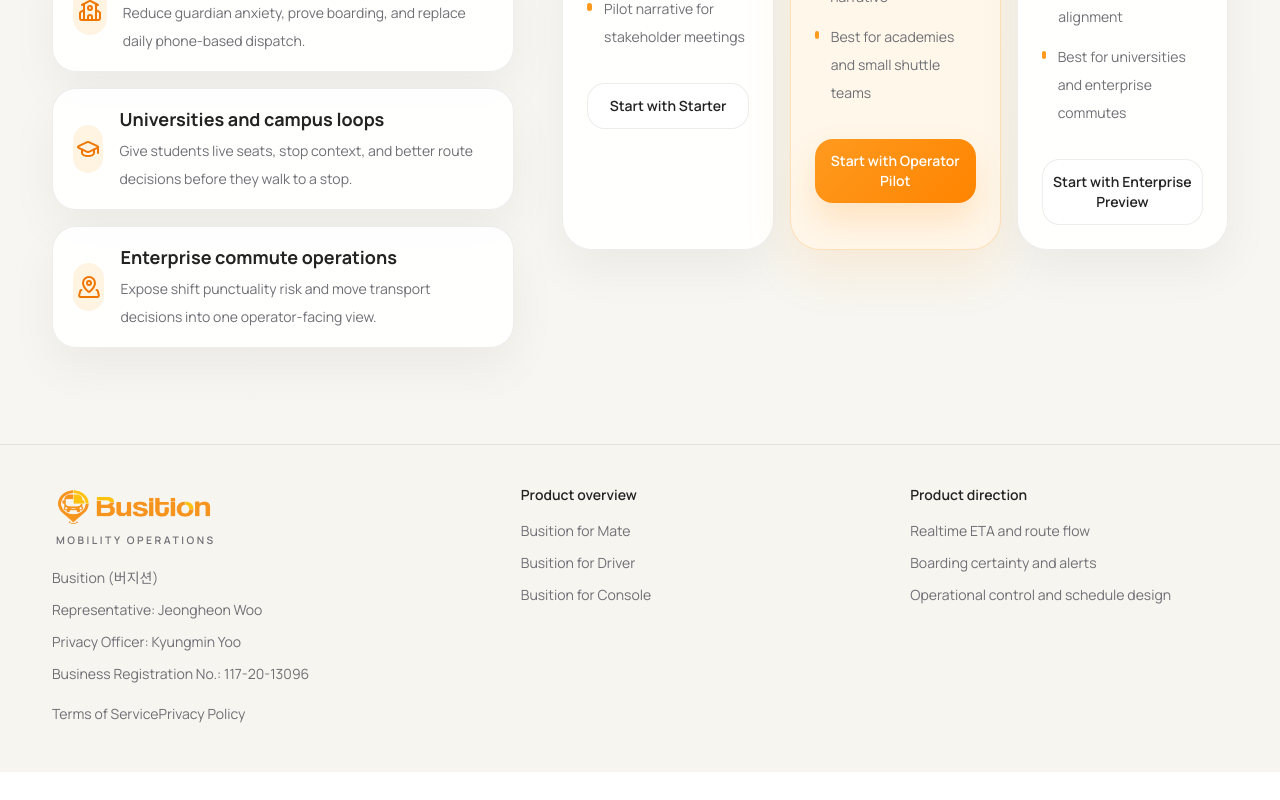
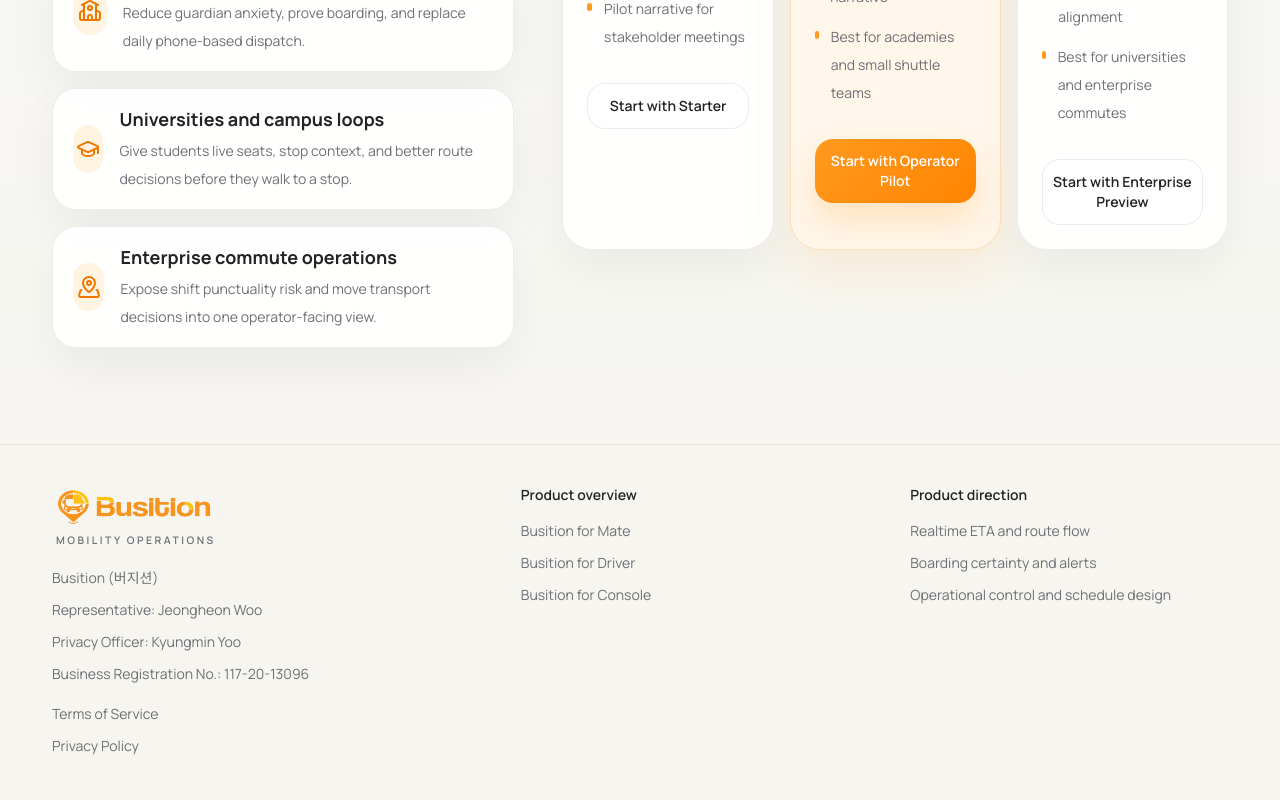
Before and after one commit to busition/busition-demo, a Next.js app: page / in a window 1280 px wide. Shown: the part 6020-6820 px from the top of the page. Before the commit the page ends 6792 px from the top, so only its background shows below. Built offline with nearby package versions, Linux system fonts and the light colour scheme.

Commit message:
Separate footer policy links

```diff
--- a/src/components/site-shell.tsx
+++ b/src/components/site-shell.tsx
@@ -139,18 +139,20 @@
               <p>Representative: Jeongheon Woo</p>
               <p>Privacy Officer: Kyungmin Yoo</p>
               <p>Business Registration No.: 117-20-13096</p>
+              <div className="flex flex-col gap-1 pt-2">
                 <Link
                   href="/policy/service"
-                className="inline-block pt-2 transition-colors hover:text-[var(--foreground)]"
+                  className="transition-colors hover:text-[var(--foreground)]"
                 >
                   Terms of Service
                 </Link>
                 <Link
                   href="/policy/privacy"
-                className="inline-block transition-colors hover:text-[var(--foreground)]"
+                  className="transition-colors hover:text-[var(--foreground)]"
                 >
                   Privacy Policy
                 </Link>
+              </div>
             </div>
           </div>
 
```
Lines whose indentation alone changed are shown as unchanged.
